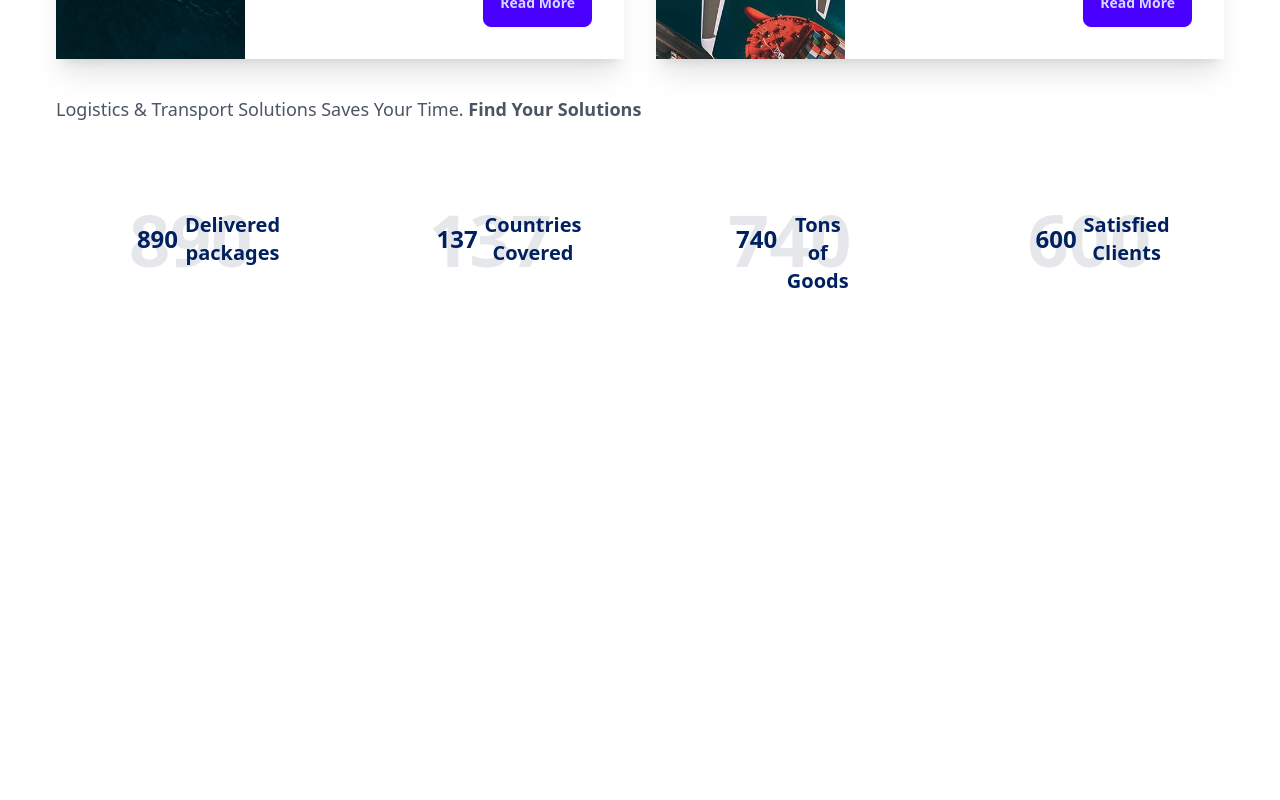
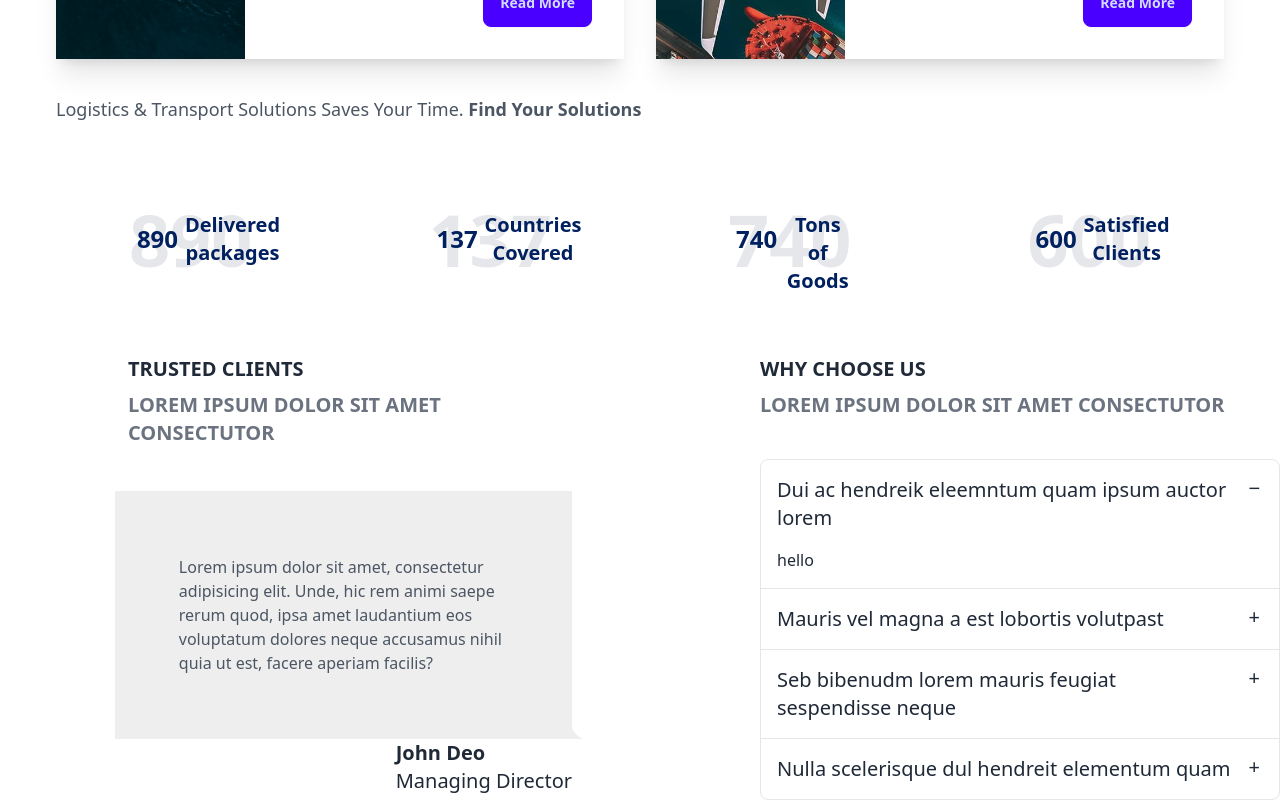
Before and after one commit to iamakmal/shipping, a React (Create React App) app: page / in a window 1280 px wide. Shown: the part 1877-2677 px from the top of the page. Before the commit the page ends 2172 px from the top, so only its background shows below. Built offline with nearby package versions, Linux system fonts and the light colour scheme.

Commit message:
implemented testimonials

```diff
--- a/src/App.js
+++ b/src/App.js
@@ -3,6 +3,7 @@ import Slider from './components/Slider';
 import Welcome from './components/Welcome';
 import Service from './components/Service';
 import Stats from './components/Stats';
+import Testimonials from './components/Testimonials';
 
 function App() {
   return (
@@ -12,6 +13,7 @@ function App() {
    <Welcome/>
    <Service/>
    <Stats/>
+   <Testimonials/>
    </>
   );
 }
--- /dev/null
+++ b/src/components/Testimonials.jsx
@@ -0,0 +1,26 @@
+import React from 'react'
+import WhyChooseUs from './WhyChooseUs'
+
+export default function Testimonials() {
+    return (
+        <>
+            <div className="flex justify-center space-x-44 text-left mt-20">
+                <div className="w-1/2 ml-16">
+                    <h1 className="text-xl font-bold mb-2 ml-16">TRUSTED CLIENTS</h1>
+                    <h1 className="text-xl text-gray-500 font-semibold mb-10 ml-16">LOREM IPSUM DOLOR SIT AMET CONSECTUTOR</h1>
+                    <div className="chat chat-end">
+                        <div className="chat-bubble bg-[#EEEEEE] text-gray-600 rounded-none p-16">Lorem ipsum dolor sit amet, consectetur adipisicing elit. Unde, hic rem animi saepe rerum quod, ipsa amet laudantium eos voluptatum dolores neque accusamus nihil quia ut est, facere aperiam facilis?</div>
+                        <div className="chat-footer">
+                            <p className="text-xl font-bold">John Deo</p>
+                            <p className="text-xl font-light">Managing Director</p>
+                        </div>
+                    </div>
+                </div>
+
+                <div className="w-1/2">
+                    <WhyChooseUs />
+                </div>
+            </div>
+        </>
+    )
+}
--- /dev/null
+++ b/src/components/WhyChooseUs.jsx
@@ -0,0 +1,48 @@
+import React from 'react'
+
+export default function WhyChooseUs() {
+    return (
+        <>
+            <h1 className="text-xl font-bold mb-2">WHY CHOOSE US</h1>
+            <h1 className="text-xl text-gray-500 font-semibold mb-10">LOREM IPSUM DOLOR SIT AMET CONSECTUTOR</h1>
+            <div className="join join-vertical w-full">
+                <div className="collapse collapse-plus join-item border border-base-300">
+                    <input type="radio" name="my-accordion-4" defaultChecked />
+                    <div className="collapse-title text-xl font-medium">
+                        Dui ac hendreik eleemntum quam ipsum auctor lorem
+                    </div>
+                    <div className="collapse-content">
+                        <p>hello</p>
+                    </div>
+                </div>
+                <div className="collapse collapse-plus join-item border border-base-300">
+                    <input type="radio" name="my-accordion-4" />
+                    <div className="collapse-title text-xl font-medium">
+                        Mauris vel magna a est lobortis volutpast
+                    </div>
+                    <div className="collapse-content">
+                        <p>hello</p>
+                    </div>
+                </div>
+                <div className="collapse collapse-plus join-item border border-base-300">
+                    <input type="radio" name="my-accordion-4" />
+                    <div className="collapse-title text-xl font-medium">
+                        Seb bibenudm lorem mauris feugiat sespendisse neque
+                    </div>
+                    <div className="collapse-content">
+                        <p>hello</p>
+                    </div>
+                </div>
+                <div className="collapse collapse-plus join-item border border-base-300">
+                    <input type="radio" name="my-accordion-4" />
+                    <div className="collapse-title text-xl font-medium">
+                        Nulla scelerisque dul hendreit elementum quam
+                    </div>
+                    <div className="collapse-content">
+                        <p>hello</p>
+                    </div>
+                </div>
+            </div>
+        </>
+    )
+}
```
